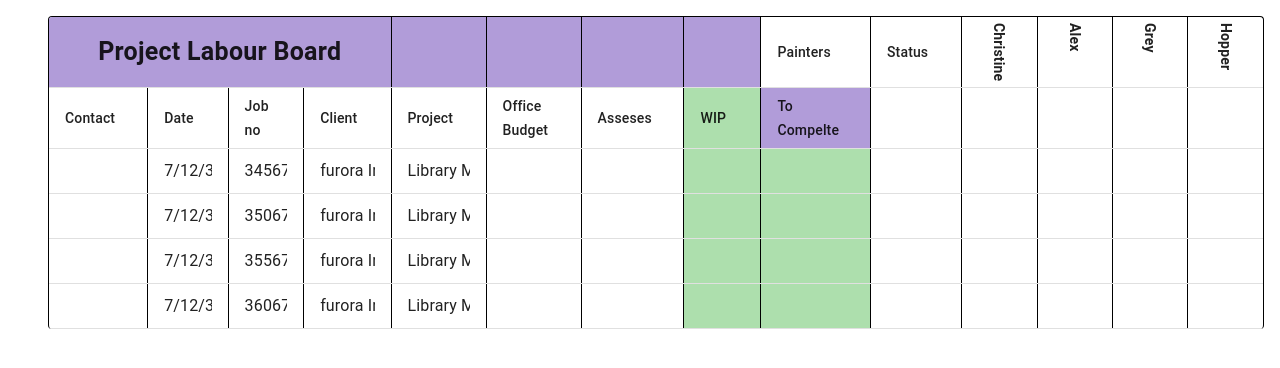
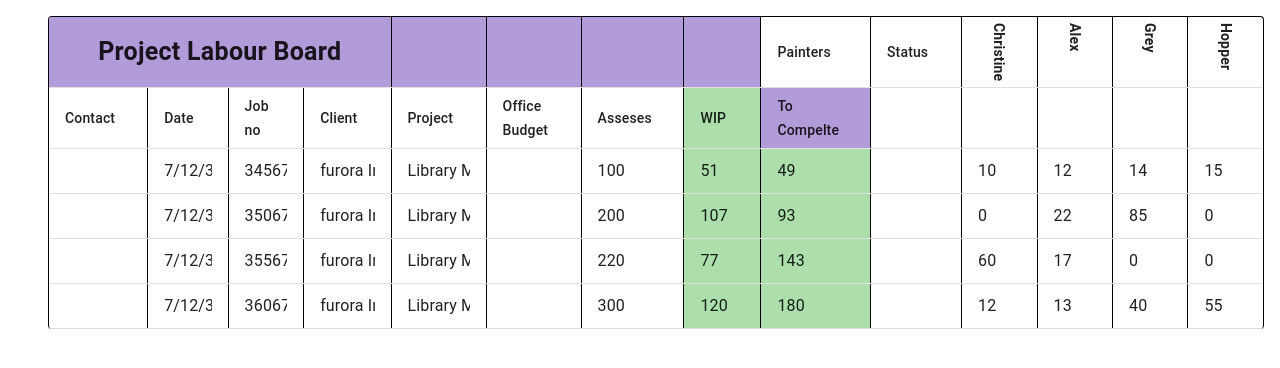
Before and after one commit to saad710/excel-sheet-data-calculation, a Next.js app: page / in a window 1280 px wide. Shown: the top 368 px of the page. Built offline with nearby package versions, Linux system fonts and the light colour scheme.

Commit message:
default-value-set

```diff
--- a/components/LabourBoard.jsx
+++ b/components/LabourBoard.jsx
@@ -46,14 +46,14 @@ const LabourWorkData = [
     Client: "furora International",
     Project: "Library Management",
     officeBudget: 0,
-    Assess: 0,
+    Assess: 100,
     Wip: 0,
     toComplete: 0,
     painters: [
-      { name: "Christine", value: 0 },
-      { name: "Alex", value: 0 },
-      { name: "Grey", value: 0 },
-      { name: "Hopper", value: 0 },
+      { name: "Christine", value: 10 },
+      { name: "Alex", value: 12 },
+      { name: "Grey", value: 14 },
+      { name: "Hopper", value: 15 },
     ],
   },
   {
@@ -63,13 +63,13 @@ const LabourWorkData = [
     Client: "furora International",
     Project: "Library Management",
     officeBudget: 0,
-    Assess: 0,
+    Assess: 200,
     Wip: 0,
     toComplete: 0,
     painters: [
       { name: "Christine", value: 0 },
-      { name: "Alex", value: 0 },
-      { name: "Grey", value: 0 },
+      { name: "Alex", value: 22 },
+      { name: "Grey", value: 85 },
       { name: "Hopper", value: 0 },
     ],
   },
@@ -80,12 +80,12 @@ const LabourWorkData = [
     Client: "furora International",
     Project: "Library Management",
     officeBudget: 0,
-    Assess: 0,
+    Assess: 220,
     Wip: 0,
     toComplete: 0,
     painters: [
-      { name: "Christine", value: 0 },
-      { name: "Alex", value: 0 },
+      { name: "Christine", value: 60 },
+      { name: "Alex", value: 17 },
       { name: "Grey", value: 0 },
       { name: "Hopper", value: 0 },
     ],
@@ -97,14 +97,14 @@ const LabourWorkData = [
     Client: "furora International",
     Project: "Library Management",
     officeBudget: 0,
-    Assess: 0,
+    Assess: 300,
     Wip: 0,
     toComplete: 0,
     painters: [
-      { name: "Christine", value: 0 },
-      { name: "Alex", value: 0 },
-      { name: "Grey", value: 0 },
-      { name: "Hopper", value: 0 },
+      { name: "Christine", value: 12 },
+      { name: "Alex", value: 13},
+      { name: "Grey", value: 40 },
+      { name: "Hopper", value: 55 },
     ],
   },
 ];
@@ -115,6 +115,26 @@ const LabourBoard = () => {
   const allfields = watch();
   console.log(allfields);
   const onSubmit = (data) => console.log(data);
+
+  useEffect(() => {
+    LabourWorkData.forEach(LabourInfo => {
+     const jobId = LabourInfo.Job
+     let wipValue = 0
+     LabourInfo.painters.forEach(painter => {
+       setValue(painter.name + "__" + jobId,painter.value )
+       wipValue += painter.value
+     })
+     setValue("wip" + "__" + jobId,wipValue)
+     let assessValue = watch("assess" + "__" + jobId);
+     if (/^\d+$/.test(assessValue)) {
+      assessValue = parseInt(assessValue);
+    } else {
+      assessValue = 0;
+    }
+    let toCompleteValue = assessValue - wipValue
+     setValue("toComplete" + "__" + jobId, toCompleteValue)
+    })
+  },[])
 
   return (
     <form onSubmit={handleSubmit(onSubmit)}>
@@ -347,6 +367,7 @@ const LabourBoard = () => {
                   <Controller
                     name={"assess" + "__" + data.Job}
                     control={control}
+                    defaultValue={data.Assess}
                     render={({ field }) => (
                       <TextField
                         fullWidth
@@ -458,14 +479,17 @@ const LabourBoard = () => {
                     <Controller
                       name={info.name + "__" + data.Job}
                       control={control}
+
                       render={({ field }) => (
                         <TextField
                           fullWidth
                           {...field}
                           id="standard-basic"
                           variant="standard"
+                          defaultValue={field.value}
                           onChange={(e) => {
                             console.log(field.name);
+
                             field.onChange(e.target.value);
                             const grabId = field.name.split("__")[1];
                             console.log(grabId);
```
